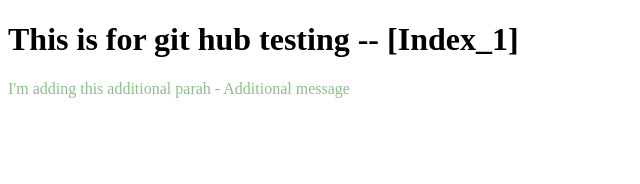
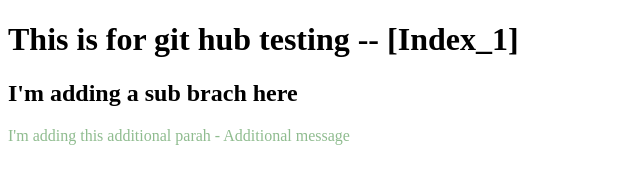
Before and after one commit to Thushara-P/TestingMyFile, a plain HTML site: page index.html in a window 1280 px wide. Shown: the whole page, without its empty margins (0-640 px from the left). Drawn offline with Linux system fonts and the light colour scheme.

Commit message:
checking how subBranch works

```diff
--- a/index.html
+++ b/index.html
@@ -8,7 +8,7 @@
 </head>
 <body>
     <h1>This is for git hub testing -- [Index_1]</h1>
-
+    <h2>I'm adding a sub brach here</h2>
     <p style="color:darkseagreen;">I'm adding this additional parah - Additional message</p>
 
 
```
